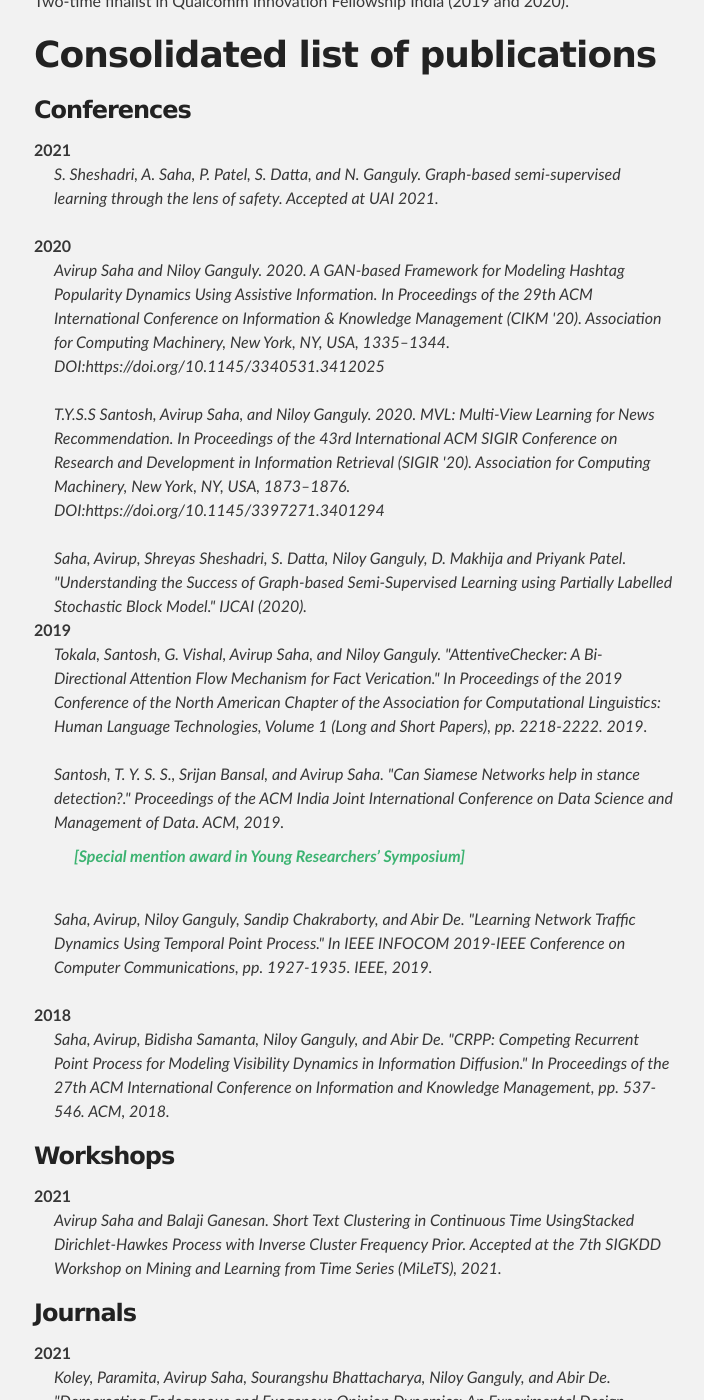
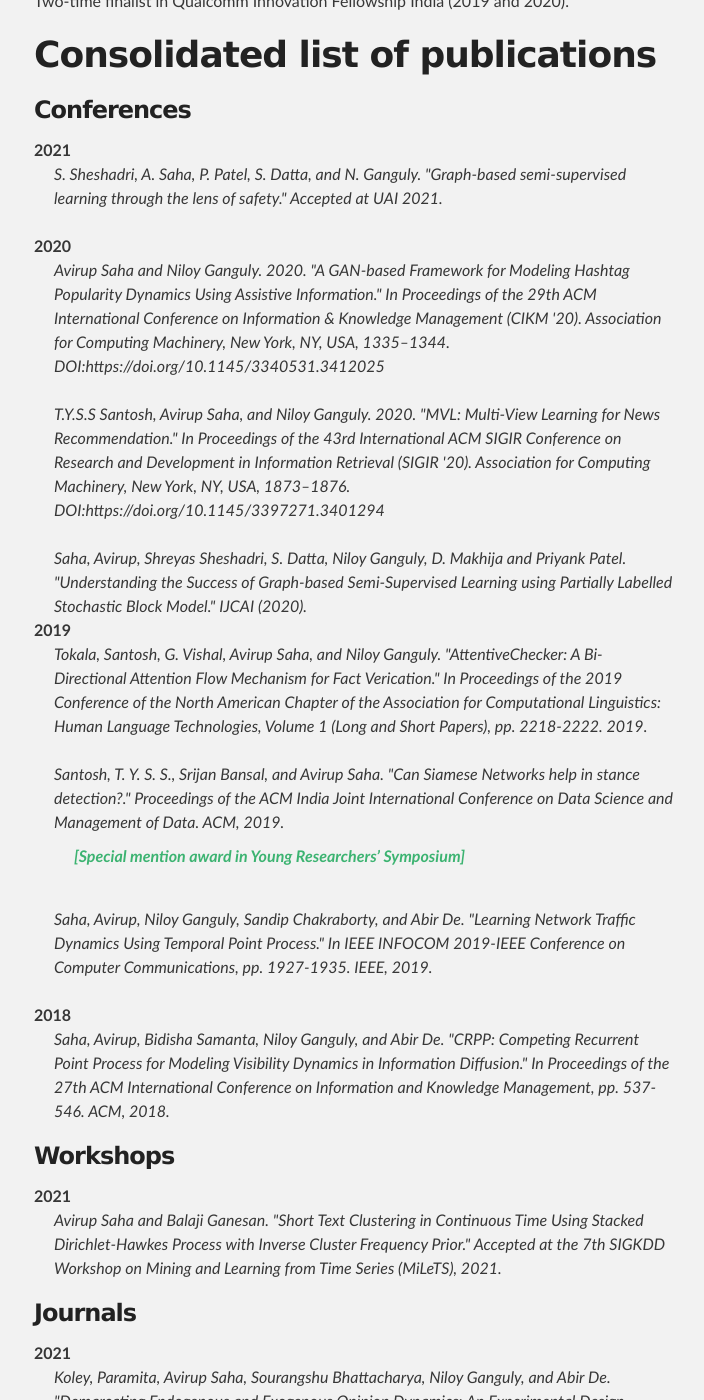
Before and after one commit to ASCARATHIRA/ASCARATHIRA.github.io, a Jekyll site: the page built from index.md, in a window 1280 px wide and 1400 px high, scrolled down 787 px. Shown: the whole window, without its empty margins (286-990 px from the left). Built offline with Jekyll 4.4.1, drawn with Linux system fonts in a browser that asks for light colours; our own code applies the rules of GitHub Pages for plain Markdown files.

Commit message:
Update index.md

```diff
--- a/index.md
+++ b/index.md
@@ -33,15 +33,15 @@ Two-time finalist in Qualcomm Innovation Fellowship India (2019 and 2020).
 
 <dl>
   <dt> 2021 </dt>
-  <dd> S. Sheshadri, A. Saha, P. Patel, S. Datta, and N. Ganguly. Graph-based semi-supervised learning through the lens of safety. Accepted at UAI 2021.
+  <dd> S. Sheshadri, A. Saha, P. Patel, S. Datta, and N. Ganguly. "Graph-based semi-supervised learning through the lens of safety." Accepted at UAI 2021.
   </dd>
   <br/>
 
   <dt> 2020 </dt>
-  <dd> Avirup Saha and Niloy Ganguly. 2020. A GAN-based Framework for Modeling Hashtag Popularity Dynamics Using Assistive Information. In Proceedings of the 29th ACM International Conference on Information & Knowledge Management (CIKM '20). Association for Computing Machinery, New York, NY, USA, 1335–1344. DOI:https://doi.org/10.1145/3340531.3412025
+  <dd> Avirup Saha and Niloy Ganguly. 2020. "A GAN-based Framework for Modeling Hashtag Popularity Dynamics Using Assistive Information." In Proceedings of the 29th ACM International Conference on Information & Knowledge Management (CIKM '20). Association for Computing Machinery, New York, NY, USA, 1335–1344. DOI:https://doi.org/10.1145/3340531.3412025
   </dd>
   <br/>
-  <dd> T.Y.S.S Santosh, Avirup Saha, and Niloy Ganguly. 2020. MVL: Multi-View Learning for News Recommendation. In Proceedings of the 43rd International ACM SIGIR Conference on Research and Development in Information Retrieval (SIGIR '20). Association for Computing Machinery, New York, NY, USA, 1873–1876. DOI:https://doi.org/10.1145/3397271.3401294
+  <dd> T.Y.S.S Santosh, Avirup Saha, and Niloy Ganguly. 2020. "MVL: Multi-View Learning for News Recommendation." In Proceedings of the 43rd International ACM SIGIR Conference on Research and Development in Information Retrieval (SIGIR '20). Association for Computing Machinery, New York, NY, USA, 1873–1876. DOI:https://doi.org/10.1145/3397271.3401294
   </dd>
   <br/>
   <dd> Saha, Avirup, Shreyas Sheshadri, S. Datta, Niloy Ganguly, D. Makhija and Priyank Patel. "Understanding the Success of Graph-based Semi-Supervised Learning using Partially Labelled Stochastic Block Model." IJCAI (2020).
@@ -75,7 +75,7 @@ Human Language Technologies, Volume 1 (Long and Short Papers), pp. 2218-2222. 20
 
 <dl>
   <dt> 2021 </dt>
-  <dd> Avirup Saha and Balaji Ganesan. Short Text Clustering in Continuous Time UsingStacked Dirichlet-Hawkes Process with Inverse Cluster Frequency Prior. Accepted at the 7th SIGKDD Workshop on Mining and Learning from Time Series (MiLeTS), 2021.
+  <dd> Avirup Saha and Balaji Ganesan. "Short Text Clustering in Continuous Time Using Stacked Dirichlet-Hawkes Process with Inverse Cluster Frequency Prior." Accepted at the 7th SIGKDD Workshop on Mining and Learning from Time Series (MiLeTS), 2021.
   </dd>
 </dl>
 
```
